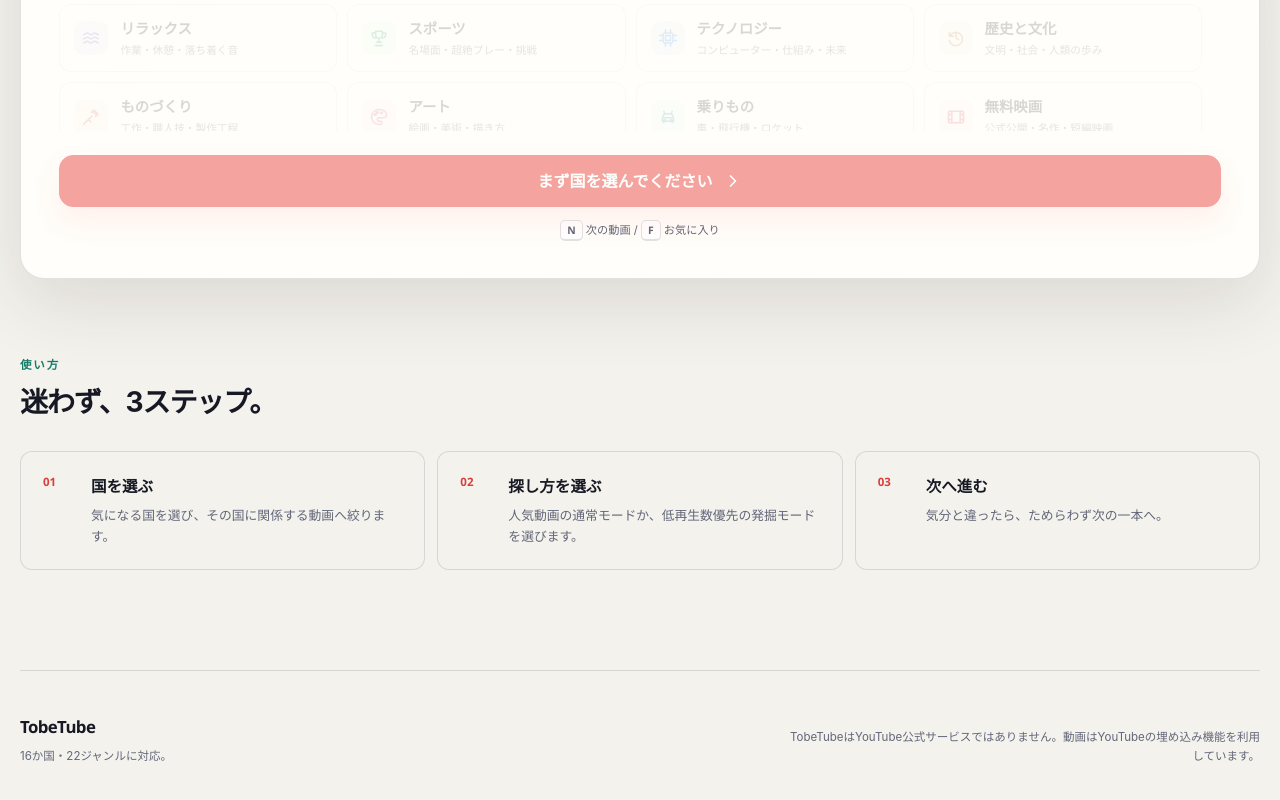
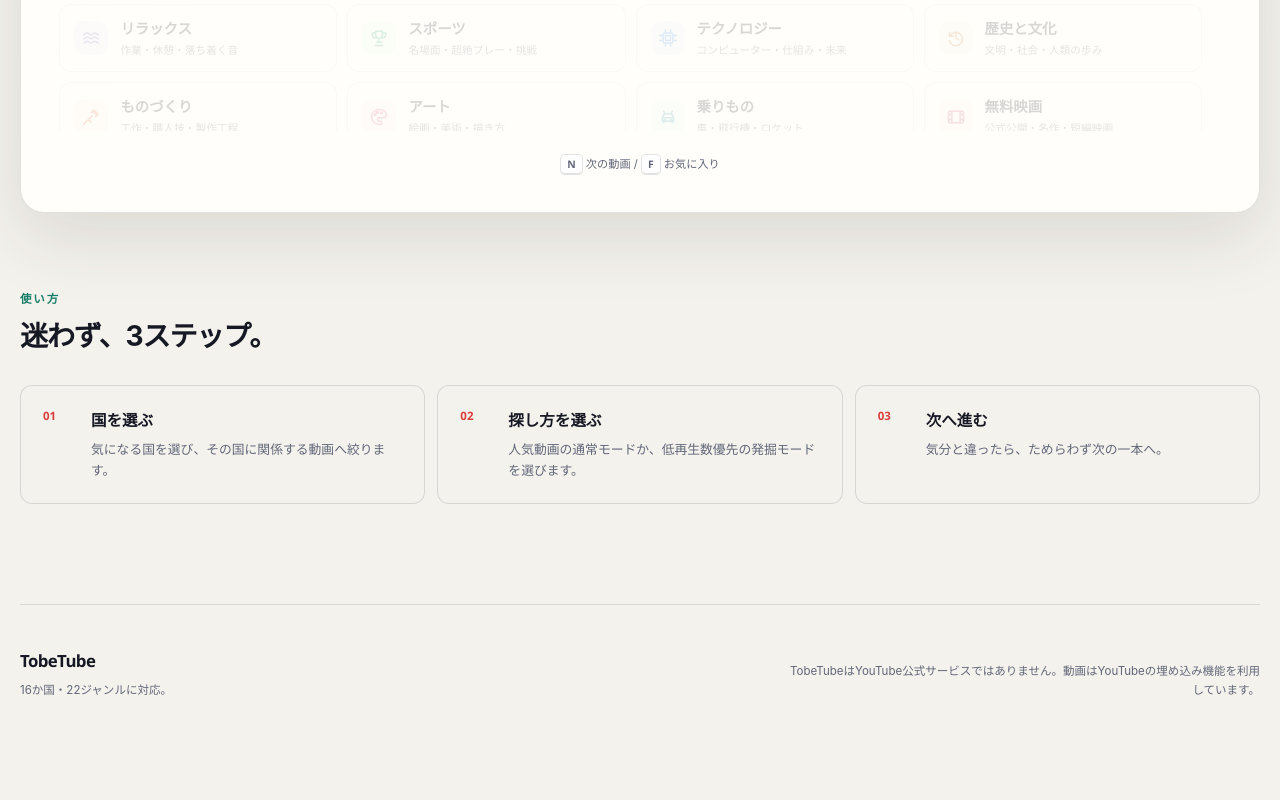
Before and after one commit to nanasisan12345-ops/TobeTube, a website: page index.html in a window 1280 px wide. Shown: the part 792-1592 px from the top of the page. After the commit the page ends 1534 px from the top, so only its background shows below. Drawn offline with Linux system fonts and the light colour scheme.

Commit message:
Autoplay-on-genre-selection

```diff
--- a/index.html
+++ b/index.html
@@ -23,7 +23,7 @@
     <title>TobeTube | 国とジャンルから動画をランダム発掘</title>
     <link rel="icon" href="./assets/favicon.svg" type="image/svg+xml">
     <link rel="stylesheet" href="./styles/main.css?v=20260903">
-  <script type="module" src="./js/app.js?v=20260903c"></script>
+  <script type="module" src="./js/app.js?v=20260903e"></script>
   </head>
   <body>
     <a class="skip-link" href="#main-content" data-i18n="skip">メインコンテンツへ移動</a>
@@ -95,10 +95,6 @@
               <div class="genre-skeleton" aria-hidden="true"></div>
             </div>
           </div>
-          <button class="primary-button launch-button" id="launch-button" type="button" disabled>
-            <span id="launch-label">まず国を選んでください</span>
-            <svg viewBox="0 0 24 24" aria-hidden="true"><path d="m9 18 6-6-6-6"/></svg>
-          </button>
           <p class="keyboard-hint"><kbd>N</kbd> <span data-i18n="keyboardNext">次の動画</span> <span aria-hidden="true">/</span> <kbd>F</kbd> <span data-i18n="keyboardFavorite">お気に入り</span></p>
         </div>
       </section>
--- a/js/app.js
+++ b/js/app.js
@@ -33,8 +33,6 @@ const elements = {
   countryGrid: document.querySelector("#country-grid"),
   contentStep: document.querySelector("#content-step"),
   genreGrid: document.querySelector("#genre-grid"),
-  launchButton: document.querySelector("#launch-button"),
-  launchLabel: document.querySelector("#launch-label"),
   surpriseButton: document.querySelector("#surprise-button"),
   standardModeButton: document.querySelector("#standard-mode-button"),
   discoveryModeButton: document.querySelector("#discovery-mode-button"),
@@ -123,7 +121,6 @@ async function init() {
     renderCountries();
     renderGenres();
     updateModeSelection();
-    updateLaunchButton();
     updateCollectionCounts();
     const sharedVideoId = initialUrl.searchParams.get("v");
     const sharedVideo = state.videos.find((video) => video.id === sharedVideoId);
@@ -143,7 +140,6 @@ async function init() {
 }
 
 function bindEvents() {
-  elements.launchButton.addEventListener("click", () => playNext());
   elements.nextButton.addEventListener("click", () => playNext());
   elements.errorNextButton.addEventListener("click", () => playNext());
   elements.favoriteButton.addEventListener("click", toggleFavorite);
@@ -167,7 +163,6 @@ function bindEvents() {
     setMode("genre");
     state.selectedGenre = "all";
     updateGenreSelection();
-    updateLaunchButton();
     playNext();
   });
   elements.standardModeButton.addEventListener("click", () => setMode("genre"));
@@ -286,7 +281,10 @@ function renderGenres() {
     description.dataset.baseDescription = genre.description;
     copy.append(name, description);
     button.append(symbol, copy);
-    button.addEventListener("click", () => selectGenre(genre.id));
+    button.addEventListener("click", async () => {
+      selectGenre(genre.id);
+      await playNext();
+    });
     elements.genreGrid.append(button);
   }
   updateGenreAvailability();
@@ -310,7 +308,6 @@ function selectCountry(countryId, resetChoice = true) {
   applyLocale();
   updateCountrySelection();
   updateModeSelection();
-  updateLaunchButton();
 }
 
 function selectGenre(genreId) {
@@ -324,7 +321,6 @@ function selectGenre(genreId) {
   updateChoiceUrl();
   updateModeSelection();
   updateGenreSelection();
-  updateLaunchButton();
 }
 
 function setMode(mode) {
@@ -341,7 +337,6 @@ function setMode(mode) {
   updateChoiceUrl();
   updateModeSelection();
   updateGenreSelection();
-  updateLaunchButton();
 }
 
 function updateModeSelection() {
@@ -397,29 +392,6 @@ function updateGenreSelection() {
   for (const button of elements.genreGrid.querySelectorAll(".genre-button")) {
     button.setAttribute("aria-pressed", String(button.dataset.genreId === state.selectedGenre));
   }
-}
-
-function updateLaunchButton() {
-  const genre = state.genres.find((item) => item.id === state.selectedGenre);
-  if (!state.selectedCountry) {
-    elements.launchButton.disabled = true;
-    elements.launchLabel.textContent = state.t("selectCountryButton");
-    return;
-  }
-  if (state.mode === "discovery") {
-    elements.launchButton.disabled = getEligibleVideos(state.videos, state.selectedGenre ?? "all", state.selectedCountry).length === 0;
-    elements.launchLabel.textContent = state.t("launchDiscovery");
-    return;
-  }
-  const candidateCount = state.selectedGenre
-    ? getEligibleVideos(state.videos, state.selectedGenre, state.selectedCountry).length
-    : 0;
-  elements.launchButton.disabled = !state.selectedGenre || candidateCount === 0;
-  elements.launchLabel.textContent = state.selectedGenre === "all"
-    ? state.t("launchSurprise")
-    : genre
-      ? state.t("launchGenre", { genre: genreName(genre.id, state.locale, genre.name) })
-      : state.t("chooseGenre");
 }
 
 async function playNext() {
@@ -714,7 +686,6 @@ function renderCatalogError(error) {
   message.className = "collection-empty";
   message.textContent = state.t("dataError");
   elements.countryGrid.append(message);
-  elements.launchButton.disabled = true;
   elements.surpriseButton.disabled = true;
   elements.standardModeButton.disabled = true;
   elements.discoveryModeButton.disabled = true;
```
Also changed, not shown: scripts/sync-youtube-data.mjs (+4 -4 lines), .github/workflows/update-youtube-catalog.yml, README.md.
